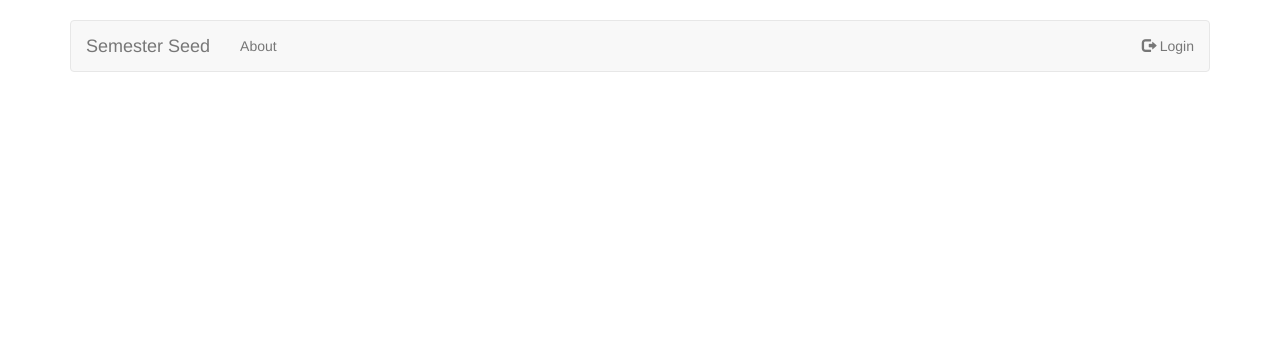
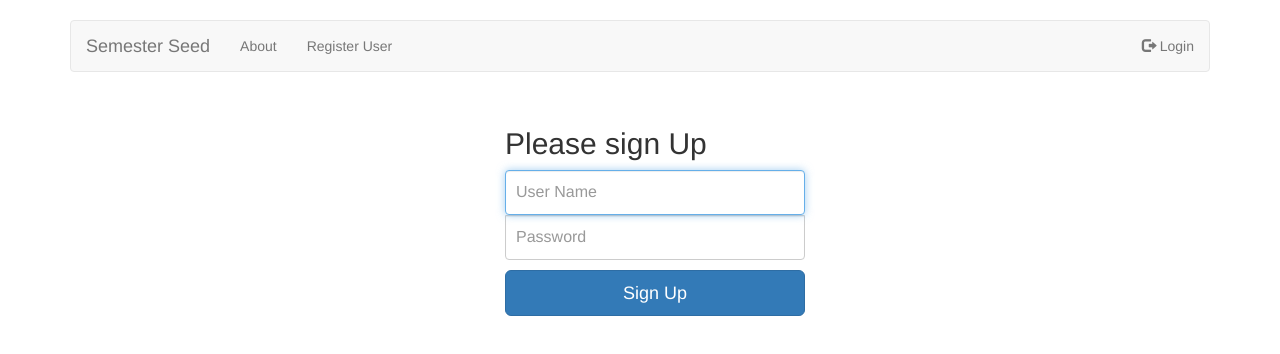
Before and after one commit to andersen18la/CA3, a React (Create React App) app in the folder seedClient/: page /#/register in a window 1280 px wide. Shown: the top 354 px of the page. Built offline with nearby package versions, Linux system fonts and the light colour scheme.

Commit message:
added create user

```diff
--- a/seedClient/src/authorization/auth.js
+++ b/seedClient/src/authorization/auth.js
@@ -80,7 +80,10 @@ class AuthenticationHandler {
       return;
     }
   }
+  //call on backend code
+CreateUser = (user,pas,cb)=> {
 
+}
   login = (username, password, cb) => {
     this._errorMessage = "";
     if (this._token != null) {
--- a/seedClient/src/facades/userFacade.js
+++ b/seedClient/src/facades/userFacade.js
@@ -5,6 +5,28 @@ class UserStore {
   constructor() {
     this._data = "";
     this._errorMessage = "";
+  }
+
+  addUser(user, cb){
+    this._errorMessage = "";
+    this._messageFromServer = "";
+    let resFromFirstPromise = null;  //Pass on response the "second" promise so we can read errors from server
+    const options = fetchHelper.makeOptions("Post", false, user);
+    fetch(URL + "api/demoall/add", options)
+      .then((res) => {
+        resFromFirstPromise = res;
+        return res.json();
+      }).then((data) => {
+        errorChecker(resFromFirstPromise, data);
+        if (cb) {
+          cb(null, data.message)
+        }
+      }).catch(err => {
+        console.log(JSON.stringify(err))
+        if (cb) {
+          cb({ err: fetchHelper.addJustErrorMessage(err) })
+        }
+      })
   }
 
   getData = (cb) => {
--- a/seedClient/src/pages/App.js
+++ b/seedClient/src/pages/App.js
@@ -8,6 +8,7 @@ import AdminPage from "./AdminPage";
 import TopMenu from "./TopMenu";
 import RandomNumber from "./RandomNumber";
 import AllUsers from "./AllUsers";
+import Register from "./Register";
 
 
 function App() {
@@ -22,6 +23,7 @@ function App() {
         <Route path="/admin" component={AdminPage} />
         <Route path="/random" component={RandomNumber} />
         <Route path="/users" component={AllUsers} />
+        <Route path="/register" component={Register}/>
       </Switch>
     </div>
   )
--- /dev/null
+++ b/seedClient/src/pages/Register.js
@@ -0,0 +1,51 @@
+import React, { Component } from "react";
+import addUser from '../facades/userFacade';
+import auth from "../authorization/auth";
+export default class Register extends Component {
+    constructor() {
+        super();
+        this.state = { err: "", user: {username:"",password:""} }
+      }
+    //should change to create
+      handleSubmit = (event) => {
+        event.preventDefault()
+        const user = this.state.user.username;
+        const pass = this.state.user.password;
+        auth.CreateUser(user, pass, (err, loggedIn) => {
+          if (err) {
+            return this.setState({ err: err.errorMessage });
+          }
+          this.setState({ err: "" });
+          this.props.history.push("/");
+        });
+      }
+
+      onChange = (e) => {
+        const propertyName = e.target.id;
+        const value = e.target.value;
+        let user = this.state.user;
+        user[propertyName] = value;
+        this.setState({user});
+      }
+
+      render() {
+        return (
+          <div className="container">
+            <form className="form-signin" >
+              <h2 className="form-signin-heading">Please sign Up</h2>
+              <label htmlFor="inputEmail" className="sr-only">User</label>
+              <input type="text" value={this.state.user.username} onChange={this.onChange} className="form-control" id="username" placeholder="User Name" required autoFocus />
+              <label htmlFor="inputPassword" className="sr-only">Password</label>
+              <input type="password" value={this.state.user.password} onChange={this.onChange} id="password" className="form-control" placeholder="Password" required />
+              <button className="btn btn-lg btn-primary btn-block" type="submit">Sign Up</button>
+              <br />
+            </form>
+            { this.state.err && (
+              <div className="alert alert-danger errmsg"  role="alert">
+                {this.state.err}
+              </div>
+            )}
+          </div>
+        )
+      }
+    }
--- a/seedClient/src/pages/TopMenu.js
+++ b/seedClient/src/pages/TopMenu.js
@@ -35,6 +35,7 @@ class TopMenu extends Component {
             </div>
             <ul className="nav navbar-nav">
               <li><Link to="/about">About</Link></li>
+              <li><Link to="/register">Register User</Link></li>
               {this.state.isUser && (<li><Link to="/user">Page for Users </Link></li>)}
               {this.state.isUser && (<li><Link to="/random">Random Number for Users </Link></li>)}
               {this.state.isAdmin && (<li><Link to="/admin">Page for Admins</Link></li>)}
```
